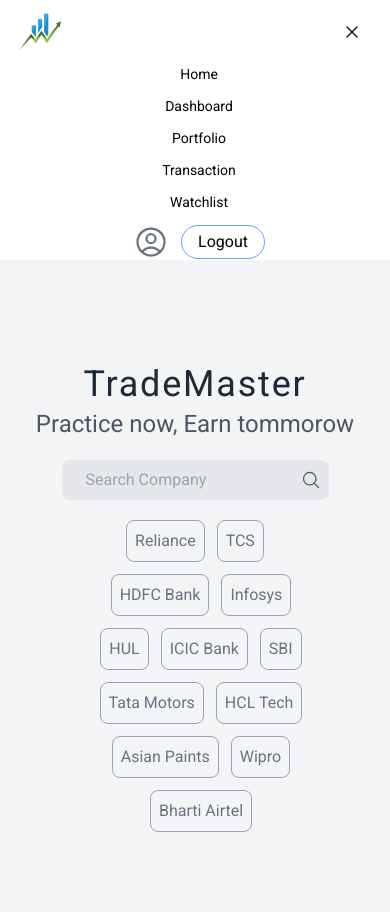
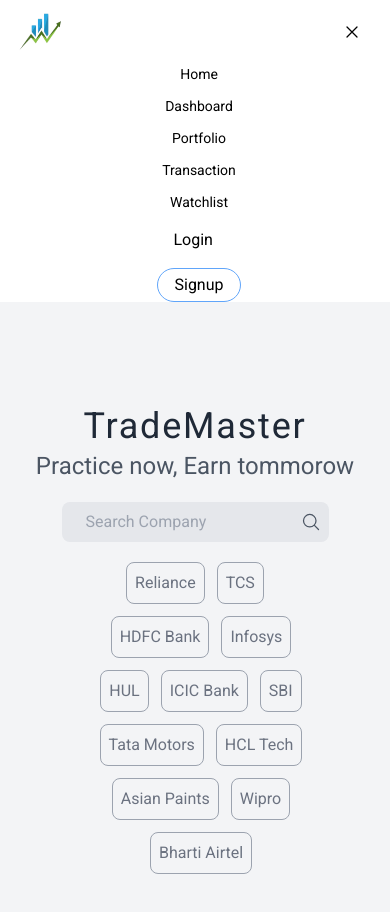
Before and after one commit to Hardik-Dharmik/trade-master-frontend, a React (Create React App) app: page / in a window 390 px wide. Both pictures are taken after a click on the icon 352 px from the left and 32 px from the top of the page. Shown: the top 912 px of the page. Built offline with nearby package versions, Linux system fonts and the light colour scheme.

Commit message:
Header links updated

```diff
--- a/src/components/Header/Header.js
+++ b/src/components/Header/Header.js
@@ -75,9 +75,11 @@
                 <p className="mx-1  group-hover:text-white">Login</p>
               </button>
             </Link>
+            <Link to="/signup">
               <button className="px-4 py-1  rounded-2xl hover:bg-blue-400 hover:text-white">
                 Signup
               </button>
+            </Link>
           </div>
 
           {/* Profile Logout */}
@@ -130,22 +132,26 @@
             </Link>
 
             {/* Login Signup   */}
-            {/* <div className="flex flex-col space-y-3">
+            <div className="flex flex-col space-y-3">
+              <Link to="/login">
                 <button className="px-4 py-1  rounded-3xl hover:bg-blue-400 hover:text-white">
                   Login
                 </button>
+              </Link>
+              <Link to="/signup">
                 <button className="px-4 py-1  rounded-3xl border border-blue-400 hover:bg-blue-400 hover:text-white">
                   Signup
                 </button>
-            </div> */}
+              </Link>
+            </div>
 
             {/* Profile Logout */}
-            <div className="flex  space-x-3 items-center">
+            {/* <div className="flex  space-x-3 items-center">
               <UserCircleIcon className="h-9 w-9 text-gray-500 cursor-pointer" />
               <button className="px-4 py-1  rounded-3xl border border-blue-400 hover:bg-blue-400 hover:text-white">
                 Logout
               </button>
-            </div>
+            </div> */}
           </div>
         )}
       </header>
```
Lines whose indentation alone changed are shown as unchanged.
